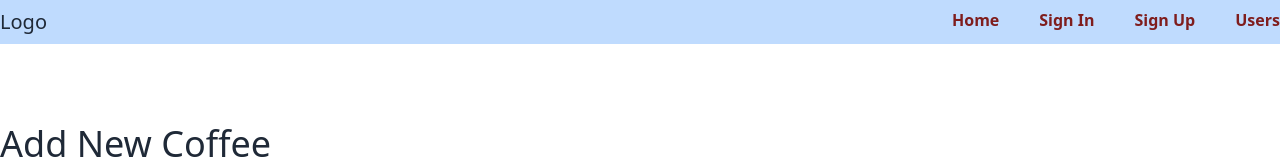
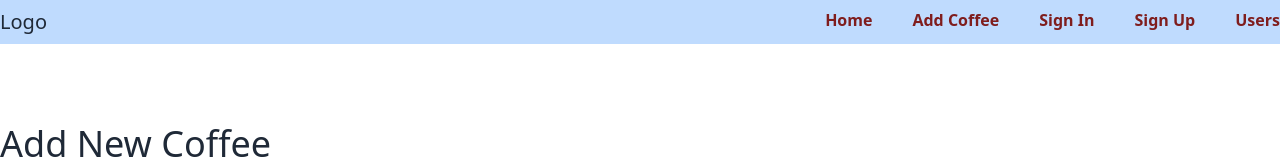
Before and after one commit to sumonpaul55/coffee-shop-client-side, a React (Vite) app: page /addCoffee in a window 1280 px wide. Shown: the top 160 px of the page. Built offline with nearby package versions, Linux system fonts and the light colour scheme.

Commit message:
coffee added

```diff
--- a/src/header/Header.jsx
+++ b/src/header/Header.jsx
@@ -11,6 +11,7 @@ const Header = () => {
                     </div>
                     <div className='flex gap-10'>
                         <NavLink className="text-red-900 font-semibold" to="/">Home</NavLink>
+                        <NavLink className="text-red-900 font-semibold" to="addcoffee">Add Coffee</NavLink>
                         <NavLink className="text-red-900 font-semibold" to="/signin">Sign In</NavLink>
                         <NavLink className="text-red-900 font-semibold" to="/signup">Sign Up</NavLink>
                         <NavLink className="text-red-900 font-semibold" to="/users">Users</NavLink>
```
